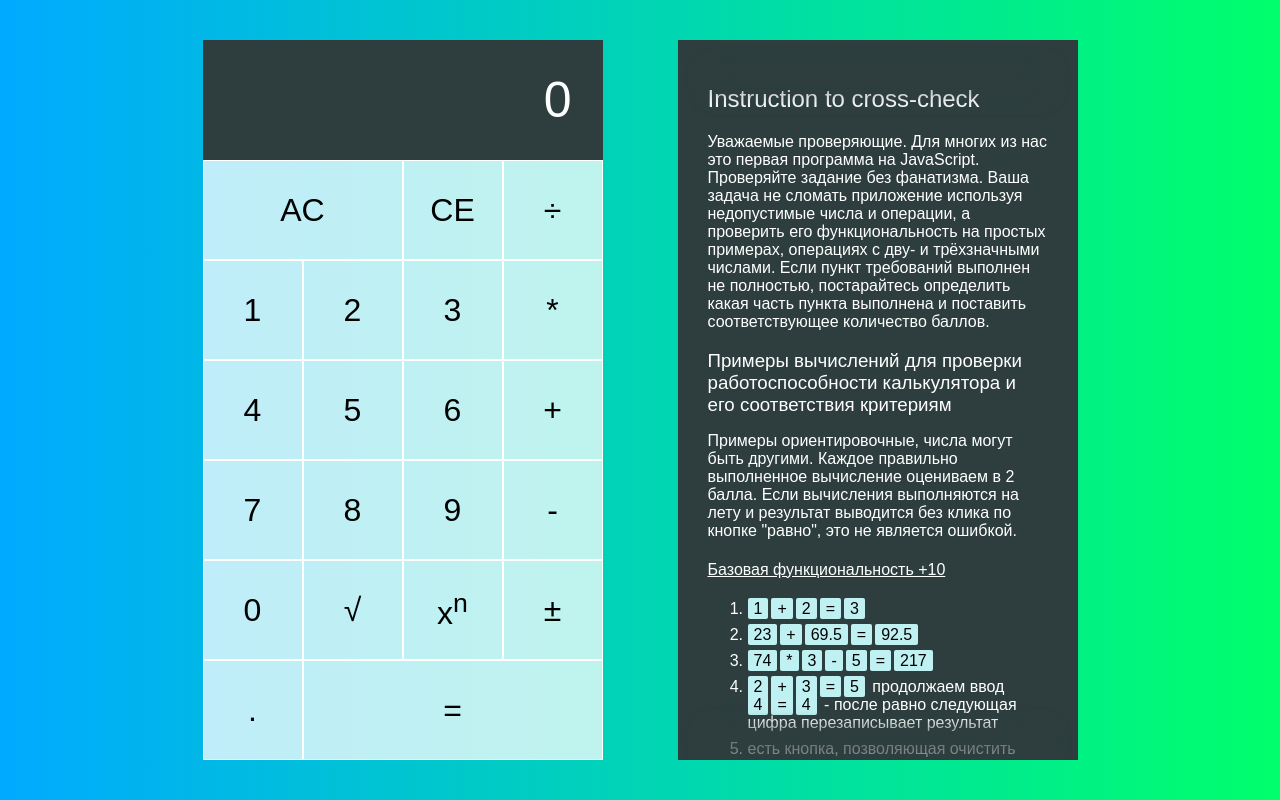
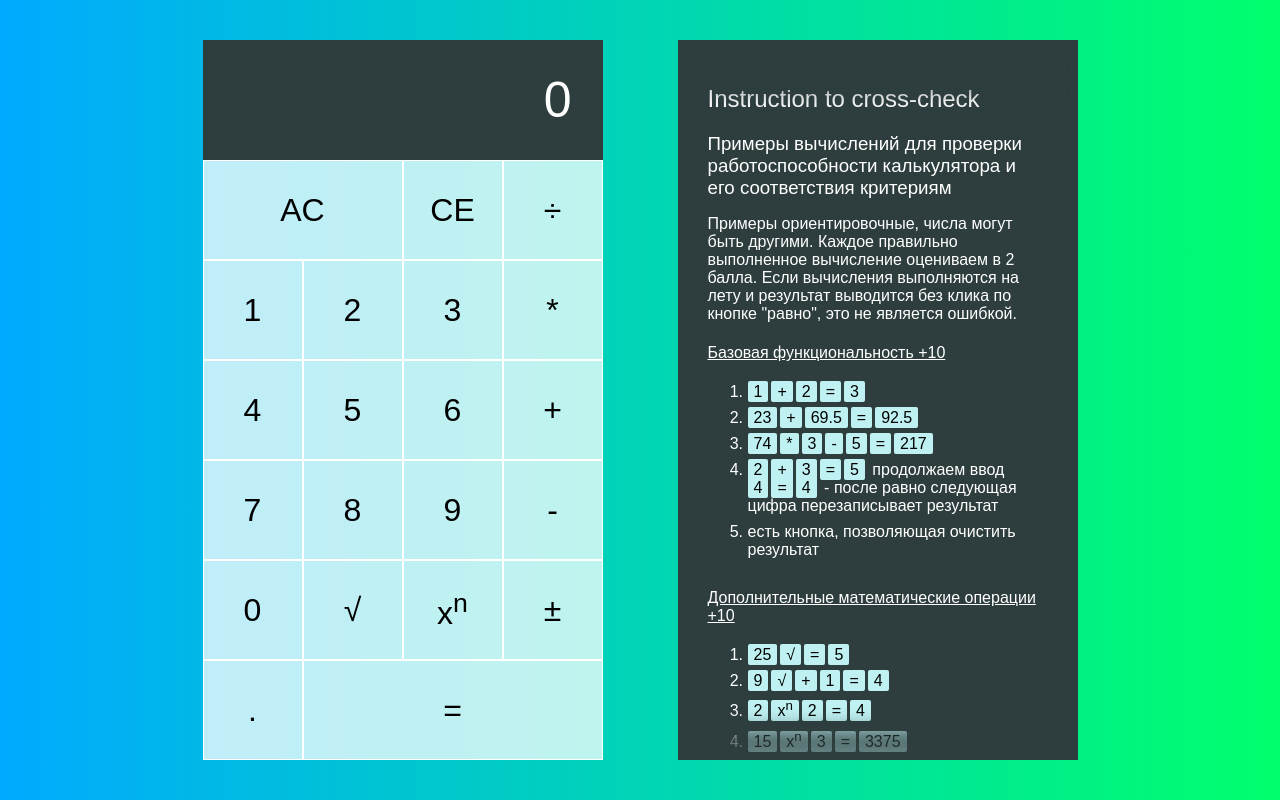
Before and after one commit to viktishchenko/tasks, a plain HTML site: page calculator/index.html in a window 1280 px wide. Drawn offline with Linux system fonts and the light colour scheme.

Commit message:
fix: task description

```diff
--- a/calculator/index.html
+++ b/calculator/index.html
@@ -41,7 +41,6 @@
         <div class="wrapper">
           <div class="blertop"></div>
                   <h2>Instruction to cross-check</h2>
-        <p>Уважаемые проверяющие. Для многих из нас это первая программа на JavaScript. Проверяйте задание без фанатизма. Ваша задача не сломать приложение используя недопустимые числа и операции, а проверить его функциональность на простых примерах, операциях с дву- и трёхзначными числами. Если пункт требований выполнен не полностью, постарайтесь определить какая часть пункта выполнена и поставить соответствующее количество баллов.</p>
         <h3>Примеры вычислений для проверки работоспособности калькулятора и его соответствия критериям</h3>
         <p>Примеры ориентировочные, числа могут быть другими. Каждое правильно выполненное вычисление оцениваем в 2 балла. Если вычисления выполняются на лету и результат выводится без клика по кнопке "равно", это не является ошибкой.</p>
 <h4>Базовая функциональность +10</h4>
```
Also changed, not shown: 1 other file.
